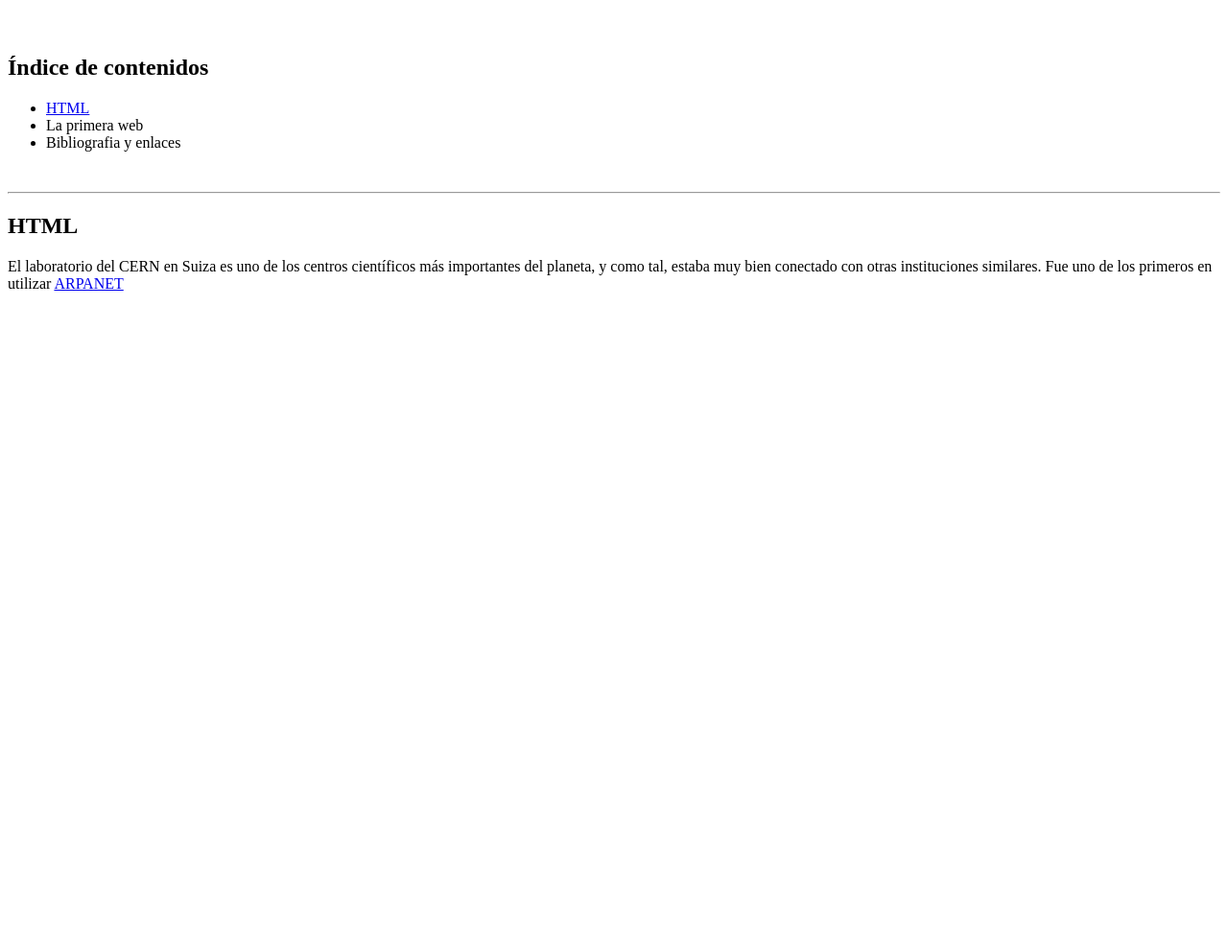
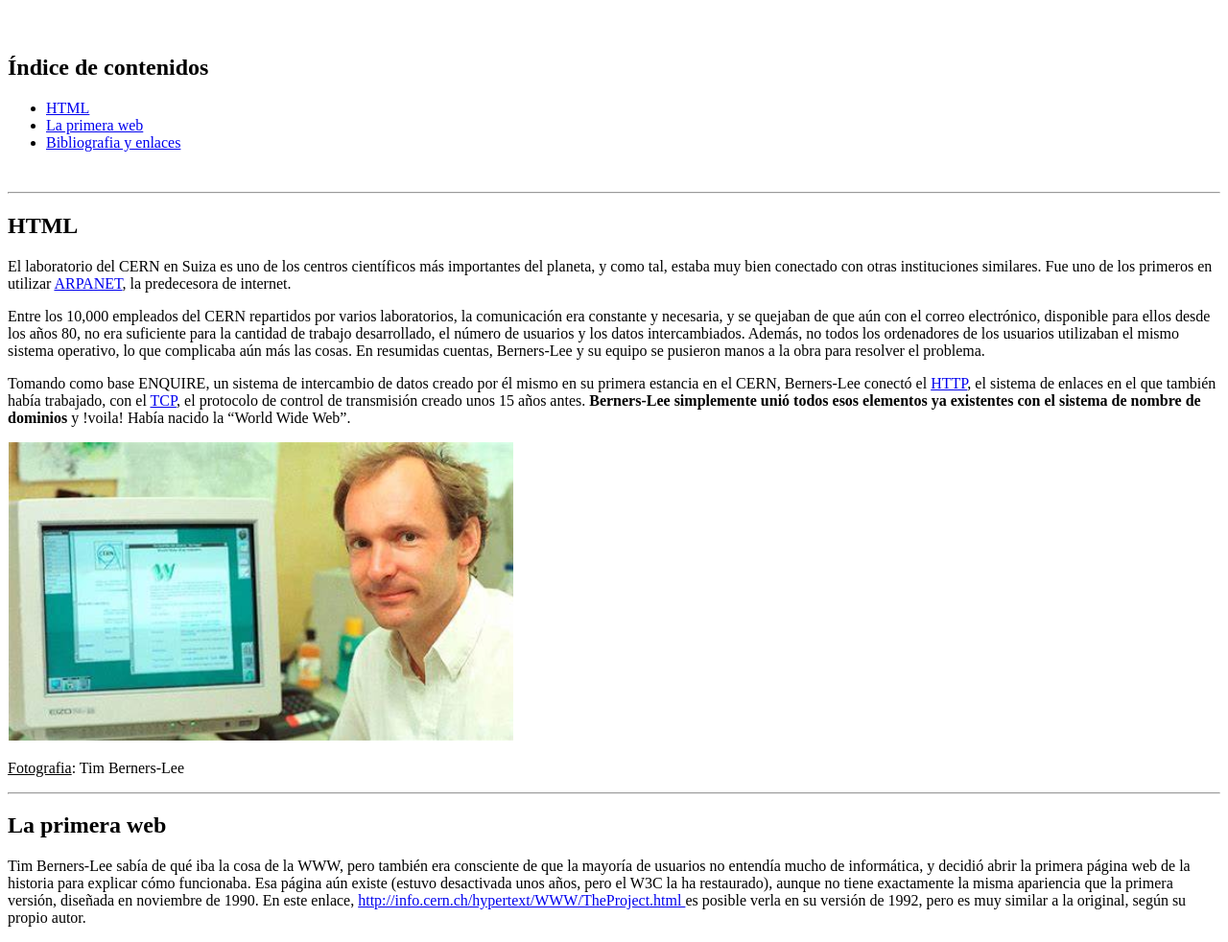
Before and after one commit to Aitor2507/0373-A3-mi_primera_pagina_HTML_AitorSanchez, a plain HTML site: page index.html in a window 1280 px wide. Shown: the part 61-1043 px from the top of the page at 96% size. Before the commit the page ends 800 px from the top, so only its background shows below. Drawn offline with Linux system fonts and the light colour scheme.

Commit message:
Finalizado apartado 1 con imagen y comienzo de apartado 2, en cuanto la carpeta se añadio 2 imagenes

```diff
--- a/index.html
+++ b/index.html
@@ -10,12 +10,26 @@
     <h2>Índice de contenidos</h2>
     <ul>
         <li><a href ="#A1">HTML</a></li>
-        <li>La primera web </li>
-        <li> Bibliografia y enlaces</li>
+        <li><a href = "#A2">La primera web </a></li>
+        <li><a href = "#A3"> Bibliografia y enlaces</a></li>
     </ul>
     <br>
     <hr>
     <h2 id="A1">HTML</h2>
-    <p>El laboratorio del CERN en Suiza es uno de los centros científicos más importantes del planeta, y como tal, estaba muy bien conectado con otras instituciones similares. Fue uno de los primeros en utilizar <a href= "https://es.wikipedia.org/wiki/ARPANET">ARPANET</a>  </p>
+    <p>El laboratorio del CERN en Suiza es uno de los centros científicos más importantes del planeta, y como tal, estaba muy bien conectado con otras instituciones similares. Fue uno de los primeros en utilizar <a href= "https://es.wikipedia.org/wiki/ARPANET">ARPANET</a>,  la predecesora de internet.  </p>
+
+    <p>Entre los 10,000 empleados del CERN repartidos por varios laboratorios, la comunicación era constante y necesaria, y se quejaban de que aún con el correo electrónico, disponible para ellos desde los años 80, no era suficiente para la cantidad de trabajo desarrollado, el número de usuarios y los datos intercambiados. Además, no todos los ordenadores de los usuarios utilizaban el mismo sistema operativo, lo que complicaba aún más las cosas. En resumidas cuentas, Berners-Lee y su equipo se pusieron manos a la obra para resolver el problema.
+    </p>
+
+    <p>Tomando como base ENQUIRE, un sistema de intercambio de datos creado por él mismo en su primera estancia en el CERN, Berners-Lee conectó el <a href= "https://es.wikipedia.org/wiki/Protocolo_de_transferencia_de_hipertexto">HTTP</a>, el sistema de enlaces en el que también había trabajado, con el <a href = "https://es.wikipedia.org/wiki/Protocolo_de_control_de_transmisi%C3%B3n">TCP</a>, el protocolo de control de transmisión creado unos 15 años antes. <strong>Berners-Lee simplemente unió todos esos elementos ya existentes con el sistema de nombre de dominios</strong> y !voila! Había nacido la “World Wide Web”.
+    </p>
+
+    <img src="img/tim_berners.PNG">
+    <p><u>Fotografia</u>: Tim Berners-Lee</p>
+
+    <hr>
+
+    <h2 id="A2">La primera web</h2>
+    <p>Tim Berners-Lee sabía de qué iba la cosa de la WWW, pero también era consciente de que la mayoría de usuarios no entendía mucho de informática, y decidió abrir la primera página web de la historia para explicar cómo funcionaba. Esa página aún existe (estuvo desactivada unos años, pero el W3C la ha restaurado), aunque no tiene exactamente la misma apariencia que la primera versión, diseñada en noviembre de 1990. En este enlace, <a href=https://info.cern.ch/hypertext/WWW/TheProject.html >http://info.cern.ch/hypertext/WWW/TheProject.html </a> es posible verla en su versión de 1992, pero es muy similar a la original, según su propio autor. </p>
 </body>
 </html>
```
Also changed, not shown: img/tim_berners.PNG (added), img/world_wide_web.PNG (added).
